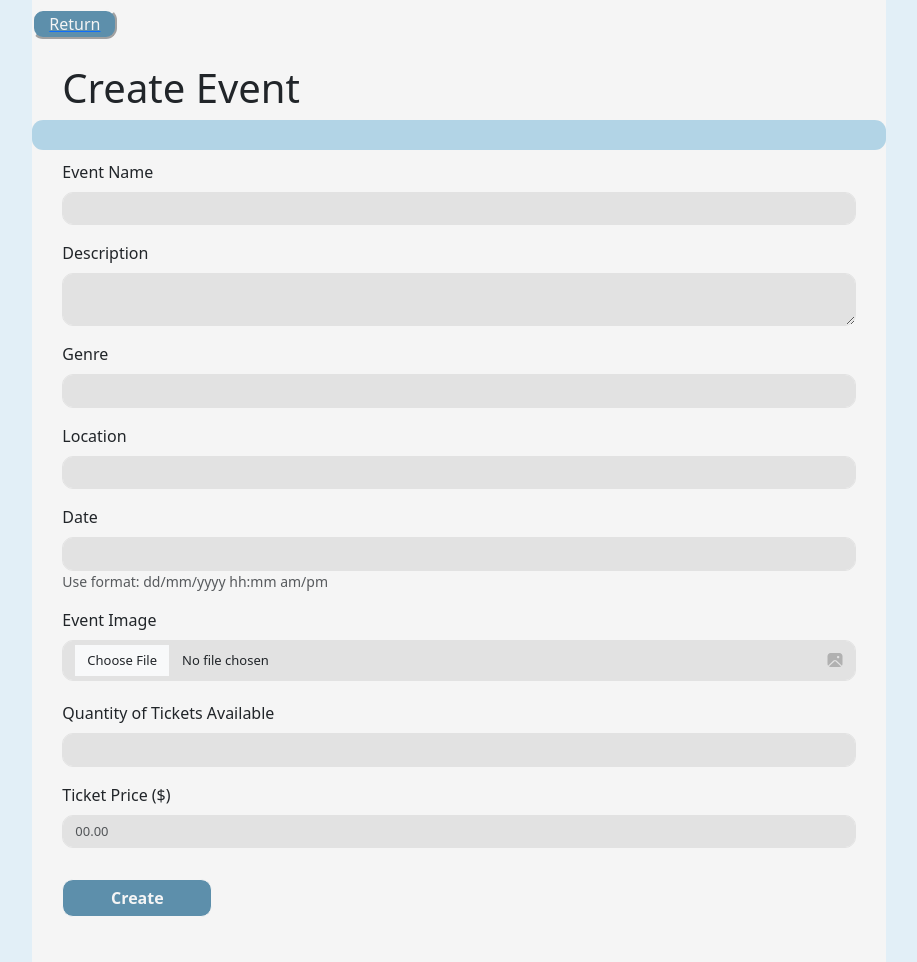
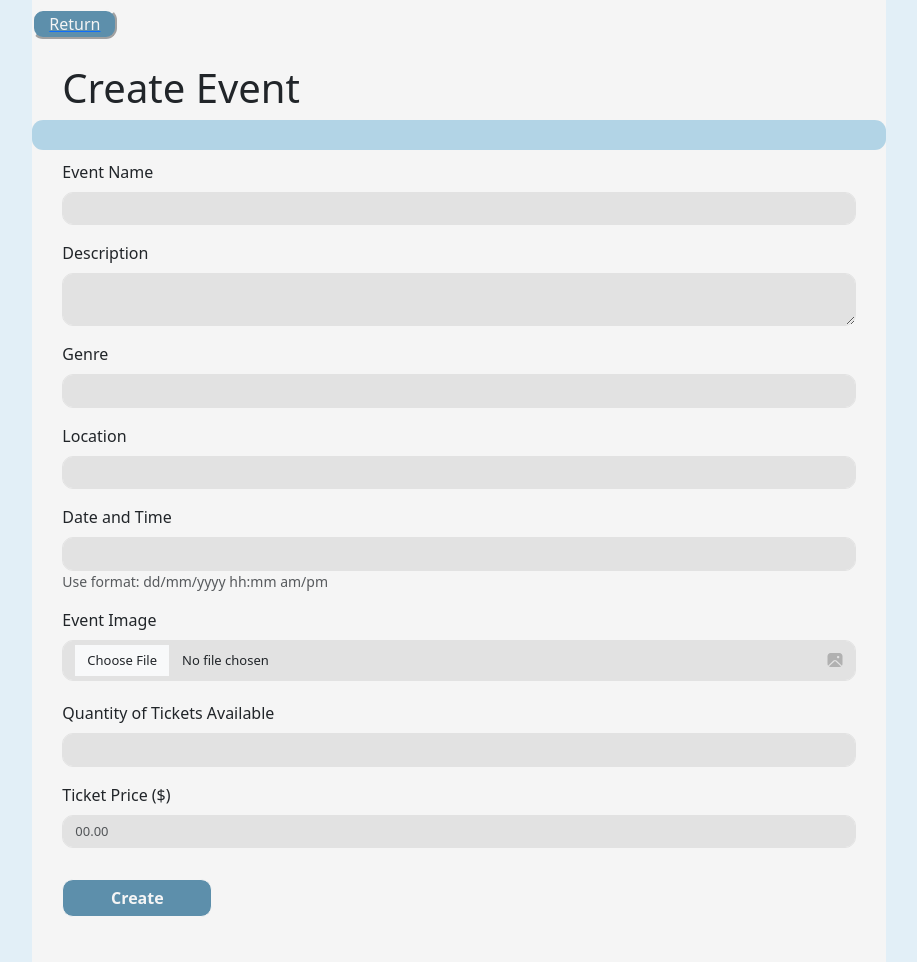
Before and after one commit to Alisha5905/IAB207A3, a Flask app: page /events/create in a window 1280 px wide. Shown: the part 134-1096 px from the top of the page, without its empty margins (181-1098 px from the left). Run offline with Flask 3, Linux system fonts and the light colour scheme; a user stored in the database is signed in; some libraries are stand-ins or nearby versions.

Commit message:
Fixed stylesheet referencing
* Changed form label from 'Date' to 'Date and Time'

* Changed stylesheet reference from fixed to dynamic

```diff
--- a/musimate/forms.py
+++ b/musimate/forms.py
@@ -11,7 +11,7 @@ class EventForm(FlaskForm):
     description = TextAreaField('Description', validators=[InputRequired()])
     genre = StringField('Genre', validators=[InputRequired()])
     location = StringField('Location', validators=[InputRequired()])
-    date = DateTimeField("Date", validators=[InputRequired(
+    date = DateTimeField("Date and Time", validators=[InputRequired(
     )], format='%d/%m/%Y %I:%M %p', description="Use format: dd/mm/yyyy hh:mm am/pm")
     image = FileField('Event Image', validators=[FileRequired(message='Image cannot be empty'), FileAllowed(
         ALLOWED_FILE, message='Only supports PNG, JPG, png, jpg')])
@@ -27,7 +27,7 @@ class EditEventForm(FlaskForm):
     description = TextAreaField('Description', validators=[InputRequired()])
     genre = StringField('Genre', validators=[InputRequired()])
     location = StringField('Location', validators=[InputRequired()])
-    date = DateTimeField("Date", validators=[InputRequired(
+    date = DateTimeField("Date and Time", validators=[InputRequired(
     )], format='%d/%m/%Y %I:%M %p', description="Use format: dd/mm/yyyy hh:mm am/pm")
     image = FileField('New Event Image (Optional)', validators=[FileAllowed(
         ALLOWED_FILE, message='Only supports PNG, JPG, png, jpg')])
--- a/musimate/templates/base.html
+++ b/musimate/templates/base.html
@@ -4,8 +4,8 @@
    <meta charset="utf-8">
    <meta name="viewport" content="width=device-width, initial-scale=1">
    <title>My Event App</title>
-   <link rel="stylesheet" href="..\static\styles\style.css">
-   <link href="https://cdn.jsdelivr.net/npm/bootstrap@5.3.2/dist/css/bootstrap.min.css" rel="stylesheet"
+   <link rel="stylesheet" href="{{ url_for('static', filename='styles/style.css') }}">
+   <link rel="stylesheet" href="https://cdn.jsdelivr.net/npm/bootstrap@5.3.2/dist/css/bootstrap.min.css"
       integrity="sha384-T3c6CoIi6uLrA9TneNEoa7RxnatzjcDSCmG1MXxSR1GAsXEV/Dwwykc2MPK8M2HN" crossorigin="anonymous">
 </head>
 
@@ -133,8 +133,8 @@
                   <div class="col-md-12">
                      <ul class="flashes">
                         {% for category, message in messages %} <!--loop through the messages-->
-                     <div class="alert alert-info" id="{{category}}">{{ message }}</div> <!--display as alert-->
-                     {% endfor %}
+                        <div class="alert alert-info" id="{{category}}">{{ message }}</div> <!--display as alert-->
+                        {% endfor %}
                      </ul>
                   </div>
                </div>
```
